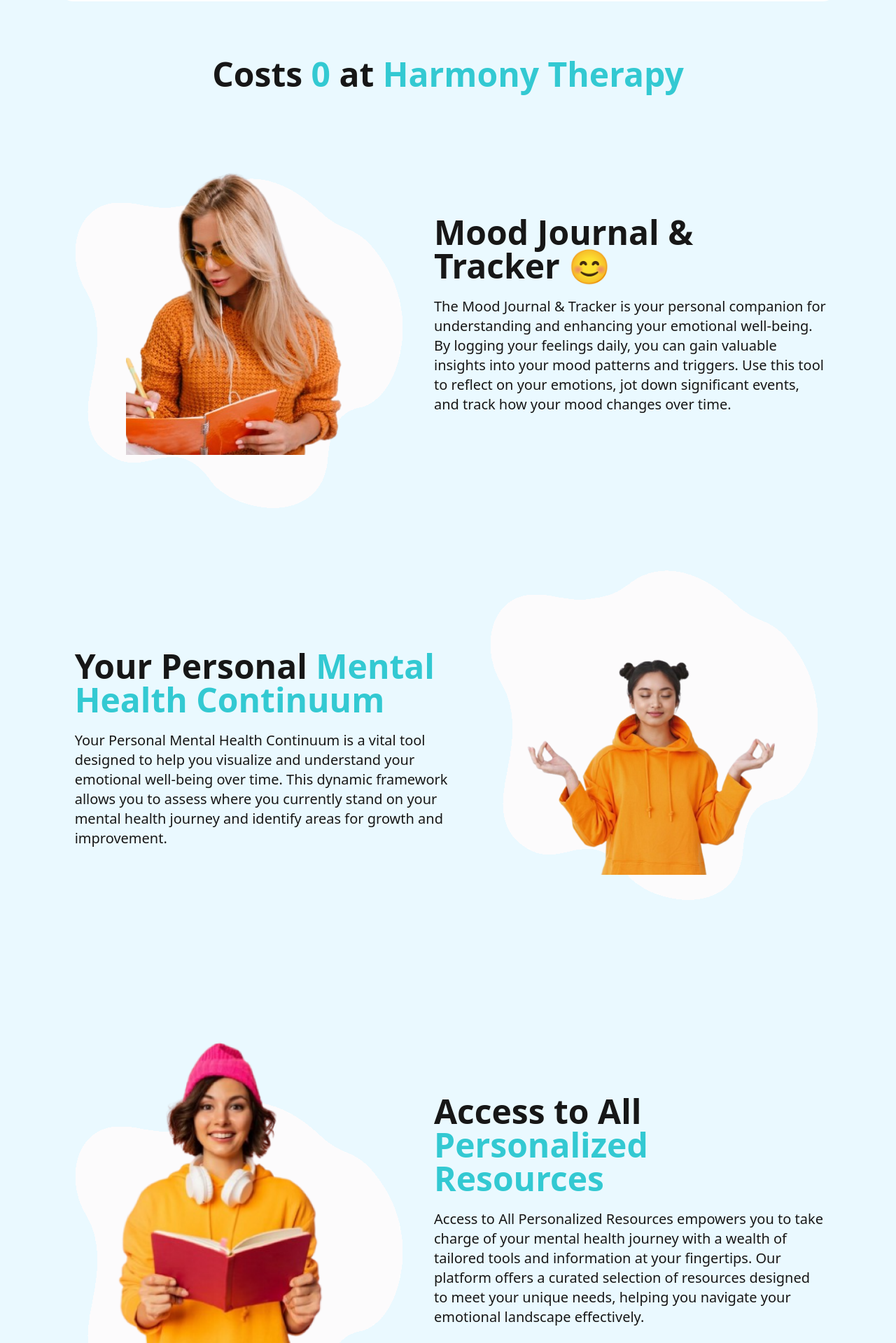
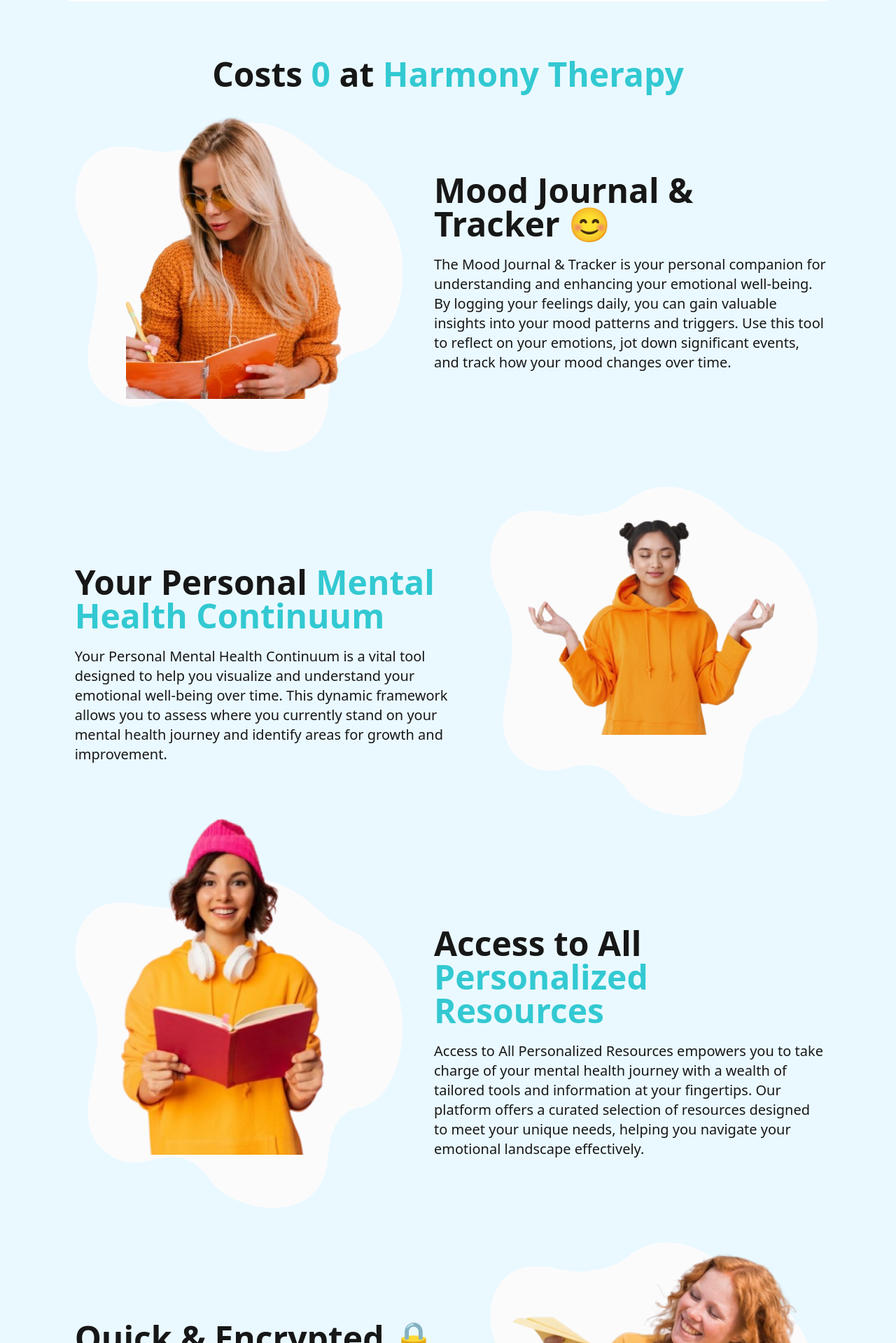
Before and after one commit to abhishekchauhandz/harmony-therapy-landing, a Next.js app: page / in a window 1280 px wide. Shown: the part 3141-5060 px from the top of the page at 70% size. Built offline with nearby package versions, Linux system fonts and the light colour scheme.

Commit message:
good changes

```diff
--- a/src/app/components/Features.jsx
+++ b/src/app/components/Features.jsx
@@ -3,12 +3,12 @@
 export default function Features() {
     return (
         <>
-            <div>
-                <h1 className="font-bold text-3xl md:text-5xl text-center">Costs <span className="text-[#33C9D2]">0</span> at <span className="text-[#33C9D2]">Harmony Therapy</span></h1>
-                <div className="flex flex-col md:flex-row justify-center md:justify-around items-center py-10 space-y-10 md:space-y-0">
-                    <div className="relative flex-shrink-0 pt-20">
+            <div className="md:p-0 p-4">
+                <h1 className="font-bold text-4xl md:text-5xl text-center">Costs <span className="text-[#33C9D2]">0</span> at <span className="text-[#33C9D2]">Harmony Therapy</span></h1>
+                <div className="flex flex-col md:flex-row justify-center md:justify-around items-center md:py-0 mt-10 md:mt-0 space-y-10 md:space-y-0">
+                    <div className="relative flex-shrink-0 md:pt-10 pt-20 md:mt-0 mt-10">
                         <Image src='/image-bg.png' width={480} height={480} />
-                        <Image src='/modal.png' width={320} height={412} className="absolute left-20 bottom-20" />
+                        <Image src='/modal.png' width={320} height={412} className="absolute md:absolute md:left-20 left-10 bottom-20" />
                     </div>
                     <div className="w-full md:w-1/2">
                         <h1 className="font-bold text-3xl md:text-5xl font-montserrat">Mood Journal & Tracker 😊</h1>
@@ -22,14 +22,14 @@
                     </div>
                     <div className="relative flex-shrink-0 pb-10">
                         <Image src='/image-bg.png' width={480} height={480} />
-                        <Image src='/modal1.png' width={616} height={411} className="absolute right-30 bottom-20" />
+                        <Image src='/modal1.png' width={616} height={411} className="absolute md:absolute md:right-30 right-30 top-10" />
                     </div>
 
                 </div>
-                <div className="flex flex-col md:flex-row justify-center md:justify-around items-center py-10 space-y-10 md:space-y-0">
-                    <div className="relative flex-shrink-0 pt-20 mt-20">
+                <div className="flex flex-col md:flex-row justify-center md:justify-around items-center md:py-0 py-10 space-y-10 md:space-y-0">
+                    <div className="relative flex-shrink-0 md:pt-0 pt-20 md:mt-0 mt-20">
                         <Image src='/image-bg.png' width={480} height={480} />
-                        <Image src='/modal2.png' width={397} height={514} className="absolute left-30 bottom-20" />
+                        <Image src='/modal2.png' width={397} height={514} className="absolute md:absolute md:right-20 right-10 bottom-20" />
                     </div>
                     <div className="w-full md:w-1/2">
                         <h1 className="font-bold text-3xl md:text-5xl font-montserrat">Access to All <span className="text-[#33C9D2]">Personalized Resources</span></h1>
@@ -43,7 +43,7 @@
                     </div>
                     <div className="relative flex-shrink-0 pb-10">
                         <Image src='/image-bg.png' width={480} height={480} />
-                        <Image src='/modal3.png' width={514} height={412} className="absolute right-25 top-0" />
+                        <Image src='/modal3.png' width={514} height={412} className="absolute md:absolute md:right-25 left-0 top-0" />
                     </div>
 
                 </div>
```
